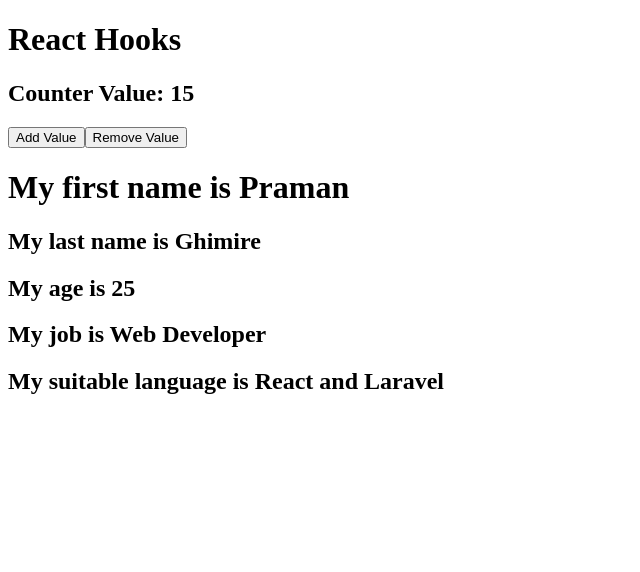
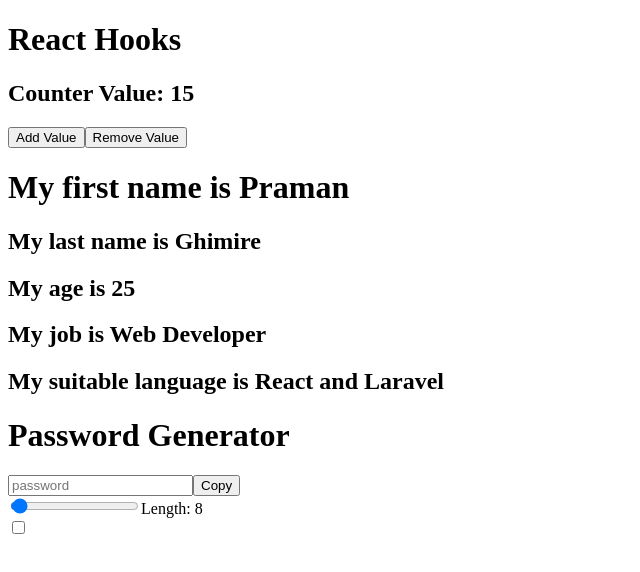
Before and after one commit to Praman1212/React-Magic, a React app: page / in a window 1280 px wide. Shown: the top 572 px of the page, without its empty margins (0-640 px from the left). Built offline with nearby package versions, Linux system fonts and the light colour scheme; the HTML template or start-up script is replaced by a standard one.

Commit message:
password generator is created

```diff
--- /dev/null
+++ b/src/PassGen.jsx
@@ -0,0 +1,55 @@
+import React, { useState, useCallback } from "react";
+
+function PassGen() {
+  let [length, setLength] = useState(8);
+  let [numberAllow, setNumberAllow] = useState(false);
+  let [characterAllow, setCharacterAllow] = useState(false);
+  let [password, setPassword] = useState("");
+
+  let passwordGenerator = useCallback(() => {
+    let pass = "";
+    let str = "ABCDEFGHIJKLMNOPQRSTUVWXYZabcdefghijklmnopqrstuvwxyz";
+    if (numberAllow) str += "0123456789";
+    if (characterAllow) str += "!`~,<.>/?;:'|[{]}()-_=+*";
+
+    for (let i = 1; i <= array.length; i++) {
+      let char = Math.floor(Math.random() * str.length + 1);
+      pass = str.charAt(char);
+    }
+    setPassword(pass);
+  }, [length, numberAllow, characterAllow, setPassword]);
+
+  return (
+    <>
+      <div className="w-full max-w-md mx-auto shadow-md rounded-lg px-4 py-4 my-2 text-orange-500 bg-gray-900">
+        <h1 className="text-white text-center">Password Generator</h1>
+        <div className="flex shadow rounded-lg overflow-hidden mb-4">
+          <input
+            type="text"
+            value={password}
+            className="outline-none w-full py-1 px-3"
+            placeholder="password"
+            readOnly
+          />
+          <button className="outline-none bg-blue-700 text-white px-3 py-0.5 ">
+            Copy
+          </button>
+        </div>
+
+        <div className="flex text-sm gap-x-2">
+          <div className="flex items-center gap-x-1">
+            <input type="range" min={6} max={100} value={length} className="cursor-pointer"
+            onChange={(e)=>{setLength(e.target.value)}}
+            />
+            <label>Length: {length}</label>
+          </div>
+          <div className="flex items-center gap-x-1">
+            <input type="checkbox" defaultChecked={numberAllow} id="numberInput" />
+          </div>
+        </div>
+      </div>
+    </>
+  );
+}
+
+export default PassGen;
--- a/src/Usestate.jsx
+++ b/src/Usestate.jsx
@@ -20,25 +20,24 @@
     }
   };
 
+  // 2500 job ready program
 
   // For props we can pass object
+
   let myArr = {
     firstName: "Praman",
-    lastName : "Ghimire",
+    lastName: "Ghimire",
     age: 25,
-    job: 'Web Developer',
-    language: 'React and Laravel'
-  }
-
+    job: "Web Developer",
+    language: "React and Laravel",
+  };
   return (
     <>
-
       <div className="flex items-center justify-center flex-col h-[100vh] w-full bg-gray-600">
         <div className="text-white">
           <h1>React Hooks</h1>
           <h2>Counter Value: {counter}</h2>
           <h2 className="">{message}</h2>
-
           <button
             onClick={addValue}
             className="bg-green-500 text-white text-sm p-1 rounded"
@@ -53,9 +52,8 @@
           </button>
         </div>
       </div>
-      <Props arr={myArr}/>
+      <Props arr={myArr} />
     </>
   );
 }
-
 export default App;
--- a/src/main.jsx
+++ b/src/main.jsx
@@ -2,11 +2,12 @@
 import { createRoot } from 'react-dom/client'
 import Usestate from './Usestate.jsx'
 import Props from './Props.jsx'
+import PassGen from './PassGen.jsx'
 
 createRoot(document.getElementById('root')).render(
   <StrictMode>
     <Usestate />
     {/* we can send the data for each components called as props */}
-
+    <PassGen />
   </StrictMode>,
 )
```
